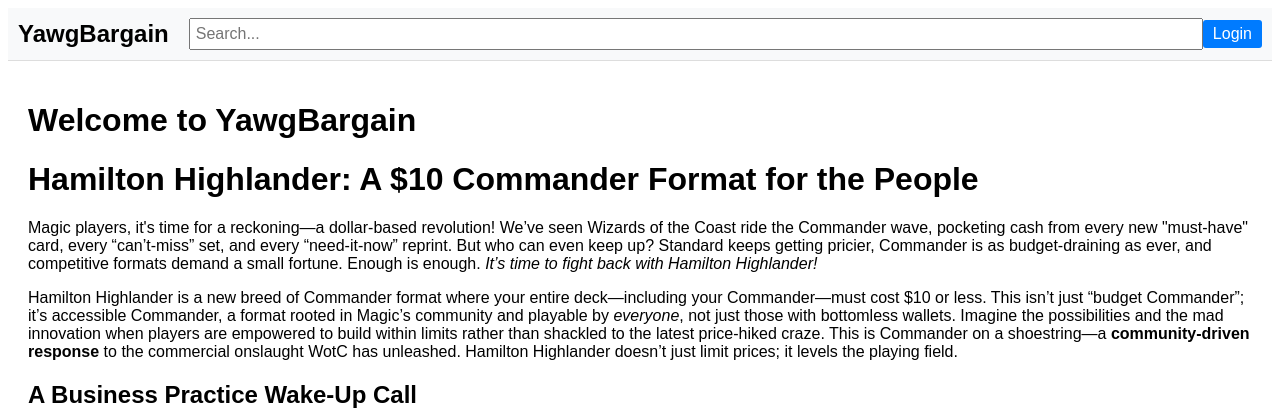
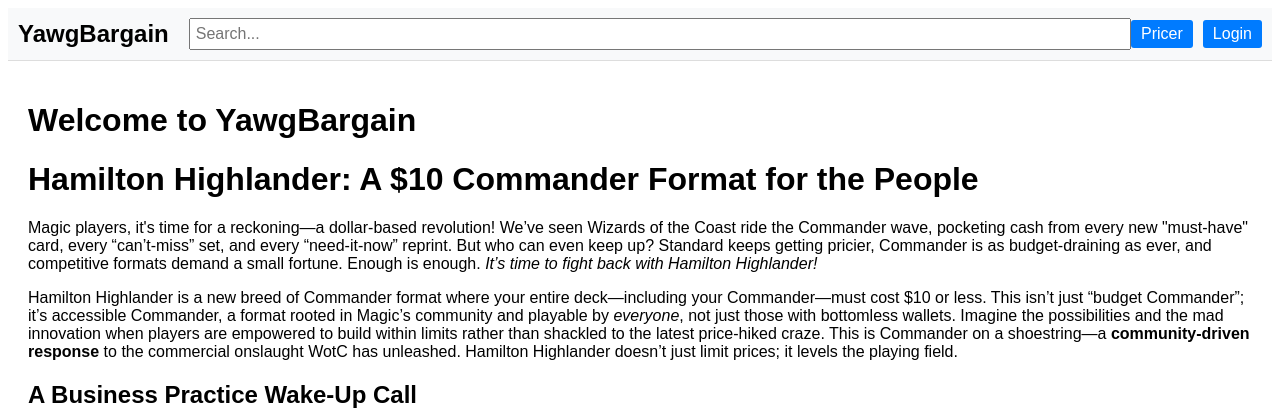
Before and after one commit to CarsonJoshua/yawgbargain, a Python web app: template templates/index.html in a window 1280 px wide. Shown: the top 420 px of the page. Run offline with Jinja, Linux system fonts and the light colour scheme; the template is opened without the code that fills it, so the values that code supplies are empty.

Commit message:
tweaks to user actions

```diff
--- a/templates/base.html
+++ b/templates/base.html
@@ -14,9 +14,11 @@
             <input type="search" placeholder="Search...">
         </div>
         <div class="user-actions">
+            <a href="/pricer">Pricer</a>
             {% if user %}
                 <a href="/decks">My Decks</a>
                 <a href="/profile">My Profile</a>
+                <a href="/logout">Logout</a>
             {% else %}
                 <a href="/login">Login</a>
             {% endif %}
```
